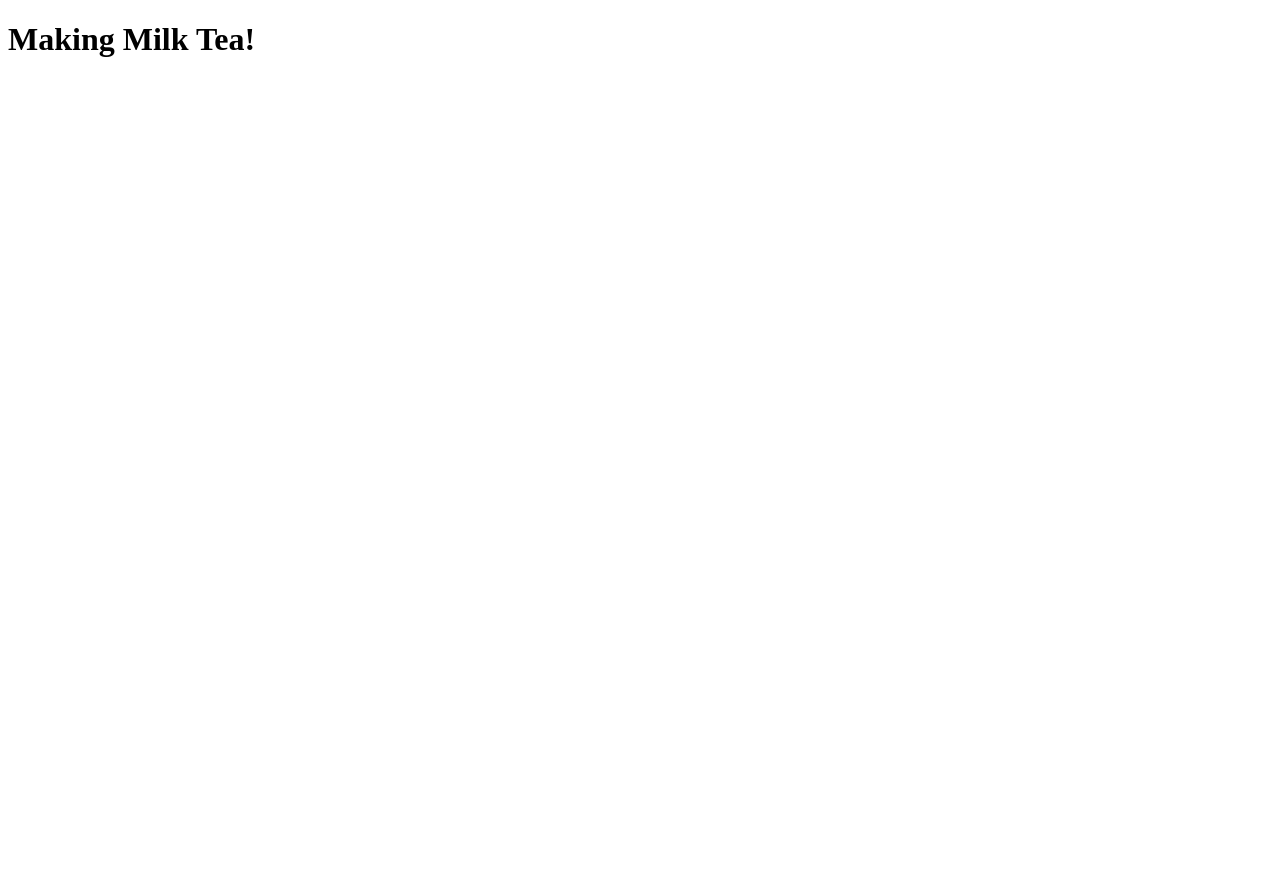
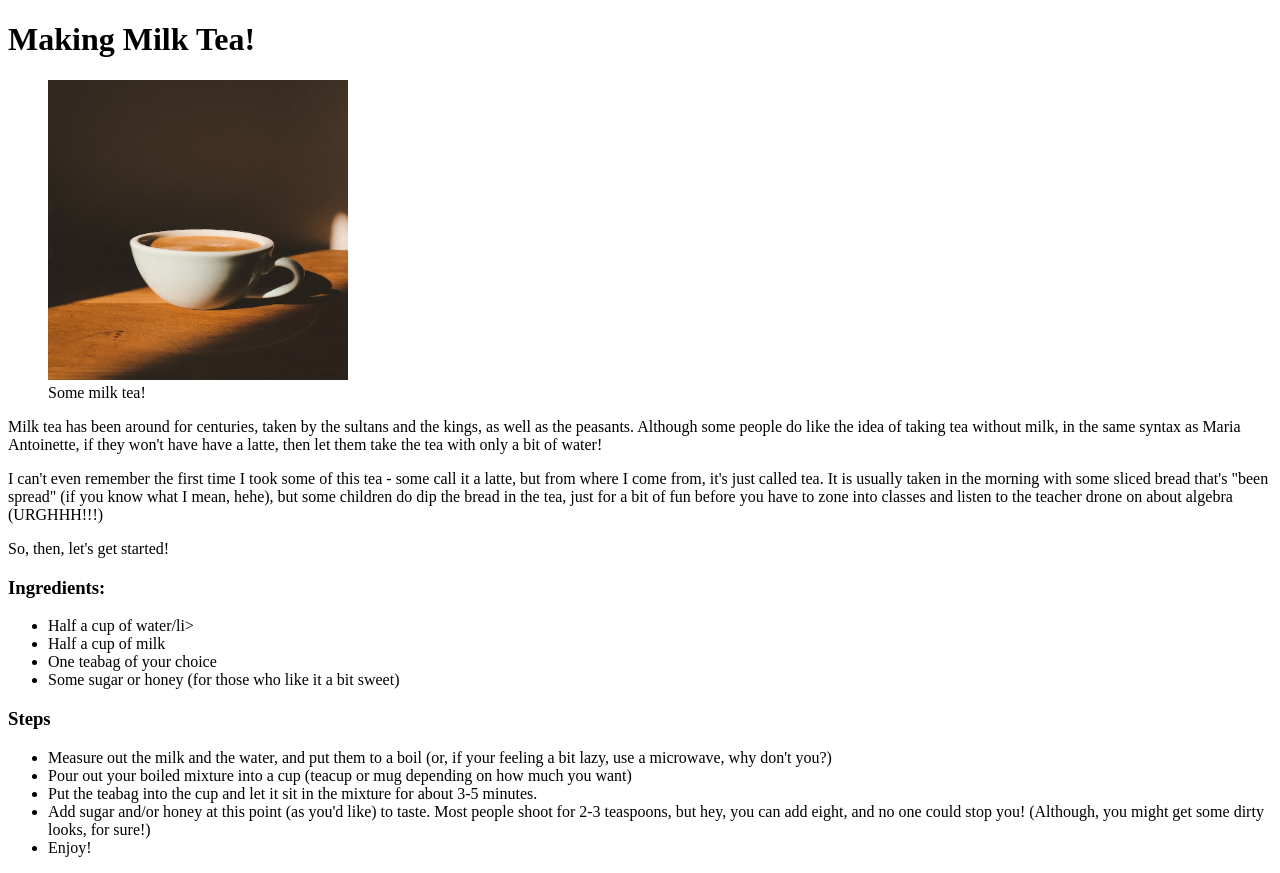
Before and after one commit to agikandi/odin-recipes, a plain HTML site: page recipes/milk-tea.html in a window 1280 px wide. Before the commit the page ends 800 px from the top, so only its background shows below. Drawn offline with Linux system fonts and the light colour scheme.

Commit message:
Add recipe to milk-tea.html page

```diff
--- a/recipes/milk-tea.html
+++ b/recipes/milk-tea.html
@@ -7,5 +7,27 @@
 </head>
 <body>
     <h1>Making Milk Tea!</h1>
+<figure>
+    <img src="../img/teacup.jpg" alt="white teacup with white tea in it" width="300" height="300">
+    <figcaption>Some milk tea!</figcaption>
+</figure>
+<p>Milk tea has been around for centuries, taken by the sultans and the kings, as well as the peasants. Although some people do like the idea of taking tea without milk, in the same syntax as Maria Antoinette, if they won't have have a latte, then let them take the tea with only a bit of water!</p>
+<p>I can't even remember the first time I took some of this tea - some call it a latte, but from where I come from, it's just called tea. It is usually taken in the morning with some sliced bread that's "been spread" (if you know what I mean, hehe), but some children do dip the bread in the tea, just for a bit of fun before you have to zone into classes and listen to the teacher drone on about algebra (URGHHH!!!)</p>
+<p>So, then, let's get started!</p>
+<h3>Ingredients:</h3>
+<ul>
+    <li>Half a cup of water/li>
+    <li>Half a cup of milk</li>
+    <li>One teabag of your choice</li>
+    <li>Some sugar or honey (for those who like it a bit sweet)</li>
+</ul>
+<h3>Steps</h3>
+<ul>
+    <li>Measure out the milk and the water, and put them to a boil (or, if your feeling a bit lazy, use a microwave, why don't you?)</li>
+    <li>Pour out your boiled mixture into a cup (teacup or mug depending on how much you want)</li>
+    <li>Put the teabag into the cup and let it sit in the mixture for about 3-5 minutes.</li>
+    <li>Add sugar and/or honey at this point (as you'd like) to taste. Most people shoot for 2-3 teaspoons, but hey, you can add eight, and no one could stop you! (Although, you might get some dirty looks, for sure!)</li>
+    <li>Enjoy!</li>
+</ul>
 </body>
 </html>
```
Also changed, not shown: img/teacup.jpg (added).
